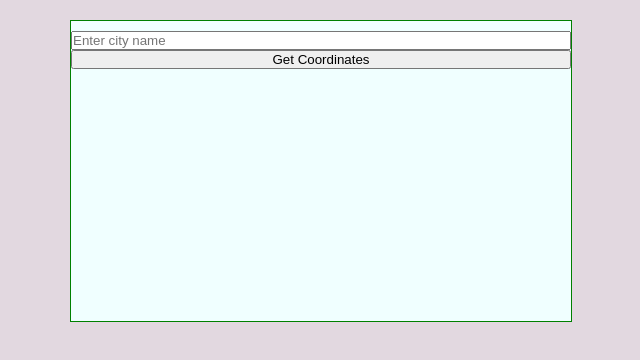
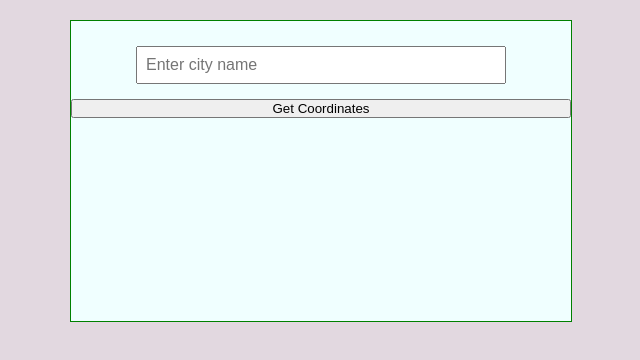
Before and after one commit to wankhedesagar/findCity-s_latitude_and-longitude, a React (Create React App) app: page / in a window 1280 px wide. Shown: the top 360 px of the page, without its empty margins (319-959 px from the left). Built offline with nearby package versions, Linux system fonts and the light colour scheme.

Commit message:
added css of button className of button is btn

```diff
--- a/src/App.css
+++ b/src/App.css
@@ -20,3 +20,24 @@
   flex-direction: column;
   margin-top: 10px;
 }
+
+form input {
+  padding: 8px;
+  width: 350px;
+  margin: 15px auto;
+  font-size: 16px;
+}
+::placeholder {
+  font-size: 16px;
+}
+
+.btn {
+  padding: 10px 16px;
+  margin: 8px auto;
+  width: 127px;
+  border: none;
+  outline: none;
+  background-color: blueviolet;
+  border-radius: 4px;
+  font-weight: bold;
+}
```
